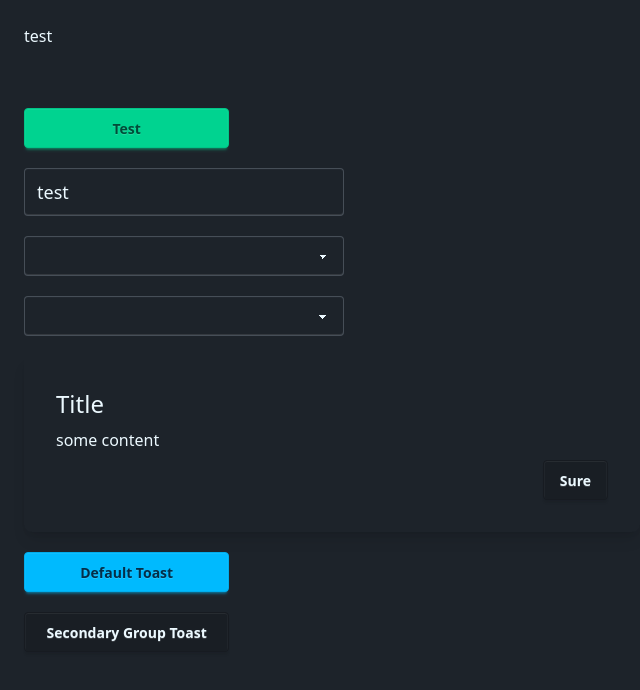
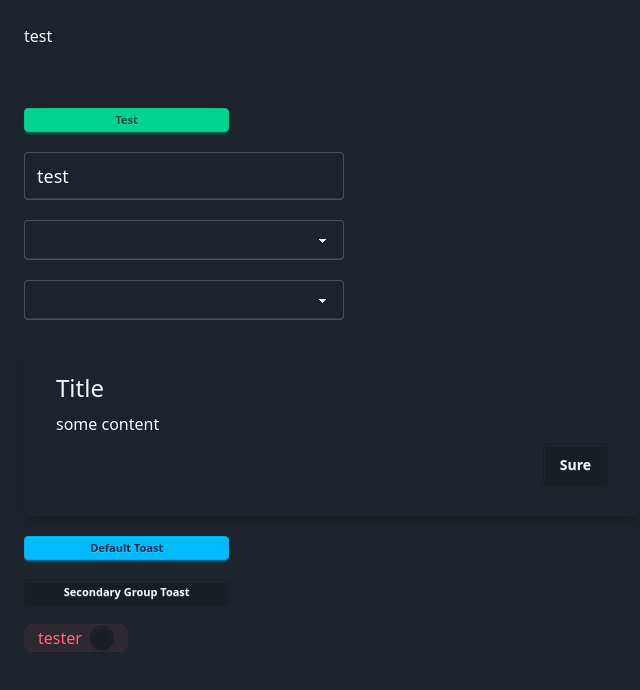
Before and after one commit to nickyg91/daisyui-vue, a Vue app in the folder daisy-vue/: page / in a window 1280 px wide. Shown: the top 690 px of the page, without its empty margins (0-640 px from the left). Built offline with nearby package versions, Linux system fonts and the light colour scheme.

Commit message:
Added badge component

```diff
--- a/daisy-vue/src/App.vue
+++ b/daisy-vue/src/App.vue
@@ -4,8 +4,8 @@ import Button from './button/Button.vue';
 import TextInput from './text-input/TextInput.vue';
 import SelectList from './select/SelectList.vue';
 import CardComponent from './card/CardComponent.vue';
-import ToastNotification from './toast/ToastNotification.vue';
 import ToastGroup from './toast/ToastGroup.vue';
+import BadgeComponent from './badge/BadgeComponent.vue';
 import { useToast } from './toast/composables/useToast';
 type obj = { id: number; name: string };
 const toast = useToast();
@@ -44,6 +44,7 @@ const onShowToastClicked = () => {
     content: 'This is a toast in the default group',
     color: color,
     duration: 5000,
+    soft: true,
   });
 };
 const secondaryGroupToast = () => {
@@ -110,5 +111,11 @@ const secondaryGroupToast = () => {
     ></Button>
     <ToastGroup></ToastGroup>
     <ToastGroup alignment="top" position="end" group-name="secondary"></ToastGroup>
+    <BadgeComponent size="lg" soft :color="'error'">
+      <template #body>
+        tester
+        <Button loading-spinner-type="bars" size="xs" circle @click="secondaryGroupToast"> </Button>
+      </template>
+    </BadgeComponent>
   </div>
 </template>
--- /dev/null
+++ b/daisy-vue/src/badge/BadgeComponent.vue
@@ -0,0 +1,56 @@
+<script setup lang="ts">
+import { computed } from 'vue';
+import type { IBadgeProperties } from './IBadgeProperties';
+
+const { color = 'primary', size = 'badge-md', soft, value } = defineProps<IBadgeProperties>();
+
+const colorVariant = computed(() => {
+  switch (color) {
+    case 'primary':
+      return 'badge-primary';
+    case 'secondary':
+      return 'badge-secondary';
+    case 'accent':
+      return 'badge-accent';
+    case 'info':
+      return 'badge-info';
+    case 'success':
+      return 'badge-success';
+    case 'warning':
+      return 'badge-warning';
+    case 'error':
+      return 'badge-error';
+    default:
+      return '';
+  }
+});
+
+const sizeVariant = computed(() => {
+  switch (size) {
+    case 'sm':
+      return 'badge-sm';
+    case 'lg':
+      return 'badge-lg';
+    case 'xl':
+      return 'badge-xl';
+    default:
+      return 'badge-md';
+  }
+});
+
+const isSoft = computed(() => {
+  return soft ? 'badge-soft' : '';
+});
+</script>
+<template>
+  <div :class="['badge', sizeVariant, colorVariant, isSoft]">
+    <slot default>
+      <span v-if="value">
+        {{ value }}
+      </span>
+    </slot>
+    <slot name="body"></slot>
+  </div>
+</template>
+
+<style lang="css" scoped></style>
--- /dev/null
+++ b/daisy-vue/src/badge/IBadgeProperties.ts
@@ -0,0 +1,9 @@
+import type { ColorType } from '@/types/ColorType';
+import type { SizeType } from '@/types/SizeType';
+
+export interface IBadgeProperties {
+  value?: string;
+  color?: ColorType;
+  size?: SizeType;
+  soft?: boolean;
+}
--- a/daisy-vue/src/button/Button.vue
+++ b/daisy-vue/src/button/Button.vue
@@ -65,6 +65,8 @@ const buttonType = computed(() => {
 
 const buttonSize = computed(() => {
   switch (buttonProps.size) {
+    case 'xs':
+      return 'btn-xs';
     case 'sm':
       return 'btn-sm';
     case 'lg':
--- a/daisy-vue/src/toast/IToastNotification.ts
+++ b/daisy-vue/src/toast/IToastNotification.ts
@@ -12,4 +12,5 @@ export interface IToastNotification {
   color: ColorType;
   group?: string;
   id?: string;
+  soft?: boolean;
 }
--- a/daisy-vue/src/toast/IToastNotificationProps.ts
+++ b/daisy-vue/src/toast/IToastNotificationProps.ts
@@ -5,4 +5,5 @@ export interface IToastNotificationProps {
   content: string | VNode;
   title?: string;
   color?: ColorType;
+  soft?: boolean;
 }
--- a/daisy-vue/src/toast/ToastGroup.vue
+++ b/daisy-vue/src/toast/ToastGroup.vue
@@ -58,6 +58,7 @@ const toastAlignment = computed(() => {
           :color="toast.color"
           :title="toast.title"
           :key="toast.id"
+          :soft="toast.soft"
           v-for="toast in toasts"
           class="mb-2"
         ></ToastNotification>
--- a/daisy-vue/src/toast/ToastNotification.vue
+++ b/daisy-vue/src/toast/ToastNotification.vue
@@ -25,10 +25,14 @@ const toastColor = computed(() => {
 const isVnode = computed(() => {
   return typeof props.content === 'object';
 });
+
+const isSoft = computed(() => {
+  return props.soft ? 'alert-soft' : '';
+});
 </script>
 <template>
   <div :class="['min-w-1/12']">
-    <div class="flex flex-col justify-start gap-y-2" :class="['alert', toastColor]">
+    <div class="flex flex-col justify-start gap-y-2" :class="['alert', toastColor, isSoft]">
       <div class="w-full">
         <p v-if="title" class="text-lg">
           {{ title }}
```
